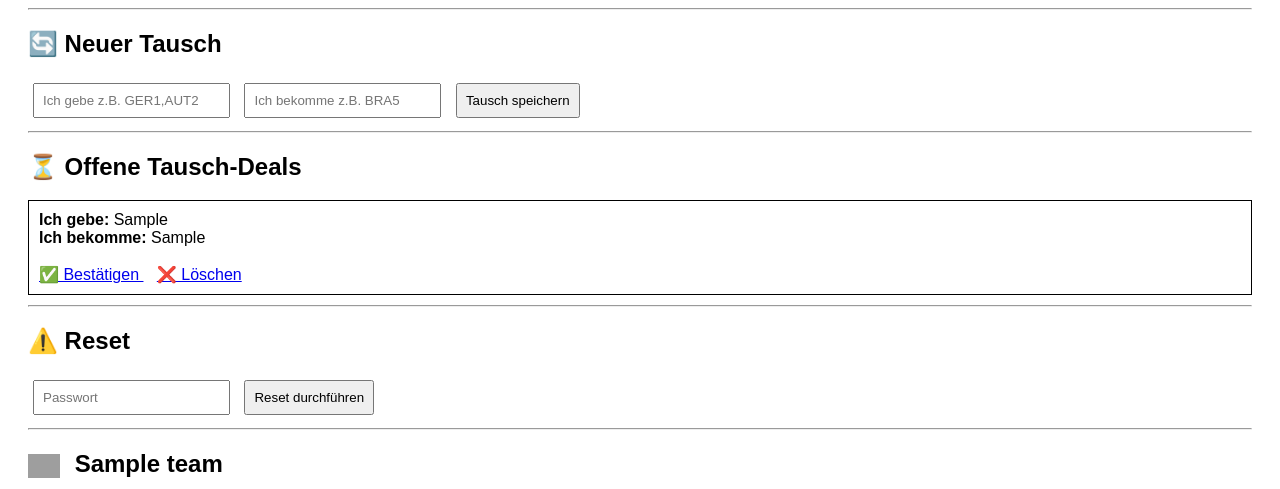
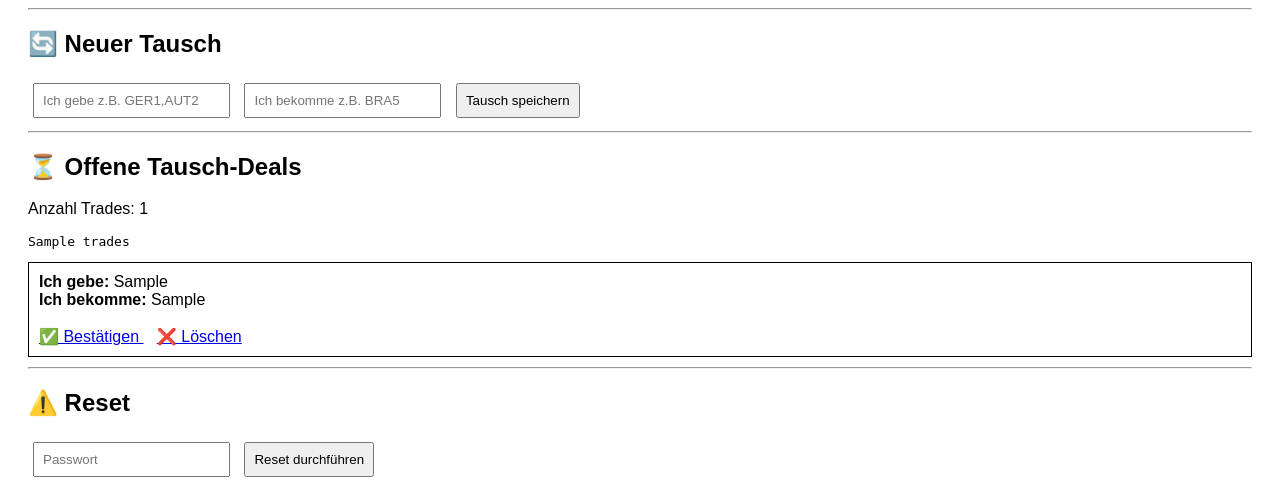
Before and after one commit to jakobburgthaler/sticker-app, a Flask app: template templates/index.html in a window 1280 px wide. Shown: the part 364-853 px from the top of the page. Run offline with Flask 3, Linux system fonts and the light colour scheme; the template is opened without the code that fills it: most values are stand-ins (such as "Sample title", 1, 10 or a date in 2020); grey boxes are pictures that could not be loaded.

Commit message:
debug trades

```diff
--- a/app.py
+++ b/app.py
@@ -8,7 +8,7 @@ SUPABASE_KEY = "eyJhbGciOiJIUzI1NiIsInR5cCI6IkpXVCJ9.eyJpc3MiOiJzdXBhYmFzZSIsInJ
 supabase = create_client(SUPABASE_URL, SUPABASE_KEY)
 
 app = Flask(__name__)
-app.secret_key = "panini_secret"
+app.secret_key = "panini-manager-2026"
 
 RESET_PASSWORD = "0408"
 
@@ -28,6 +28,10 @@ def index():
         .select("*") \
         .eq("status", "pending") \
         .execute().data
+
+    print("################################")
+    print(trades)
+    print("################################")
 
     # Sammlung
     collection = {
--- a/templates/index.html
+++ b/templates/index.html
@@ -1,21 +1,5 @@
 <!DOCTYPE html>
 <html>
-
-{% if message %}
-
-<div style="
-    background:#f1f3f5;
-    padding:12px;
-    border-radius:8px;
-    margin-bottom:20px;
-    font-size:18px;
-">
-
-    {{message}}
-
-</div>
-
-{% endif %}
 
 <head>
     <title>Panini Sticker Manager</title>
@@ -81,6 +65,26 @@
 </head>
 
 <body>
+
+{% if message %}
+
+<div style="
+    background:#f1f3f5;
+    padding:12px;
+    border-radius:8px;
+    margin-bottom:20px;
+    font-size:18px;
+">
+
+    {{message}}
+
+</div>
+
+{% endif %}
+
+
+
+
 
 <h1>🏆 Panini Sticker Manager</h1>
 
@@ -182,6 +186,10 @@
 <hr>
 
 <h2>⏳ Offene Tausch-Deals</h2>
+
+<p>Anzahl Trades: {{ trades|length }}</p>
+
+<pre>{{ trades }}</pre>
 
 {% for t in trades %}
 
```
